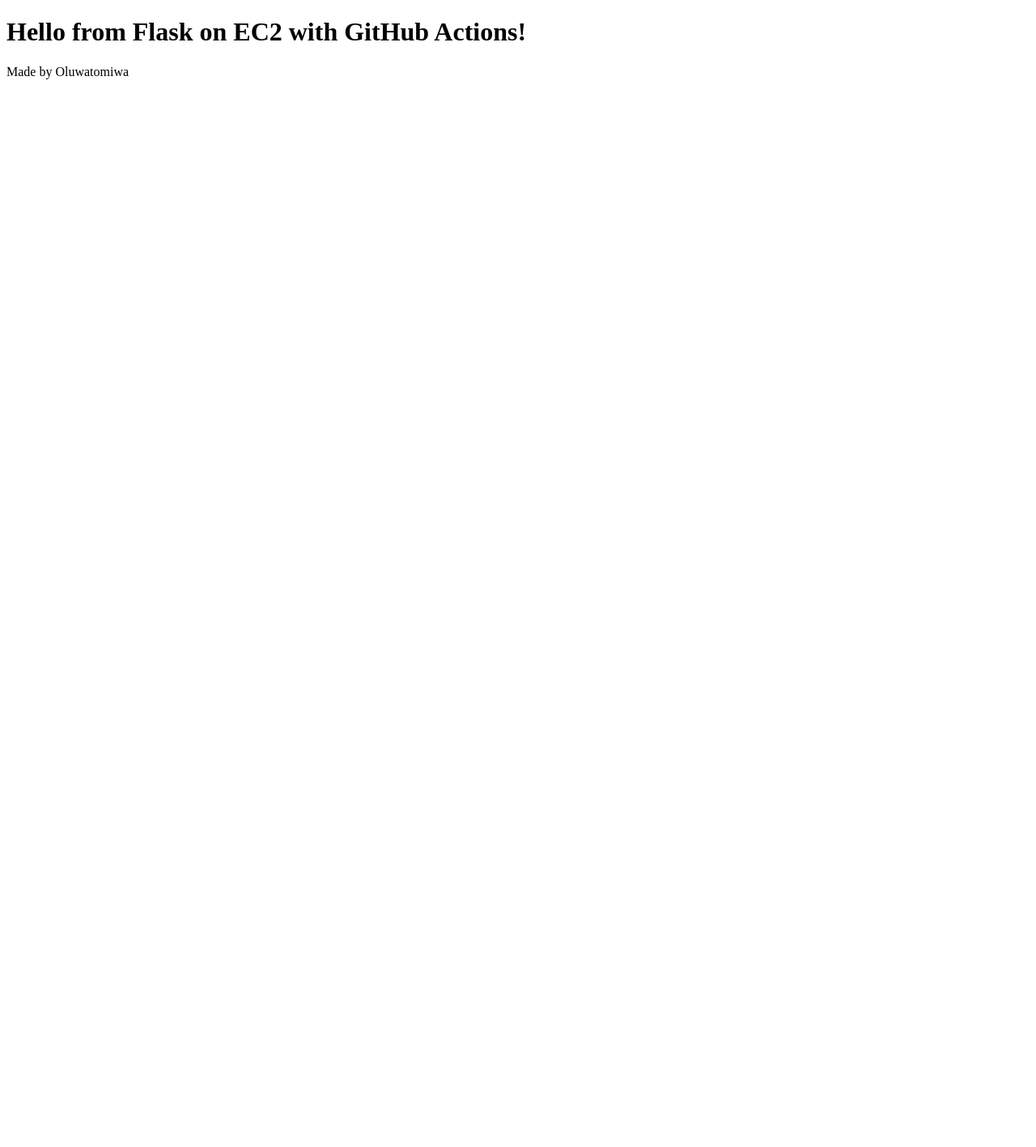
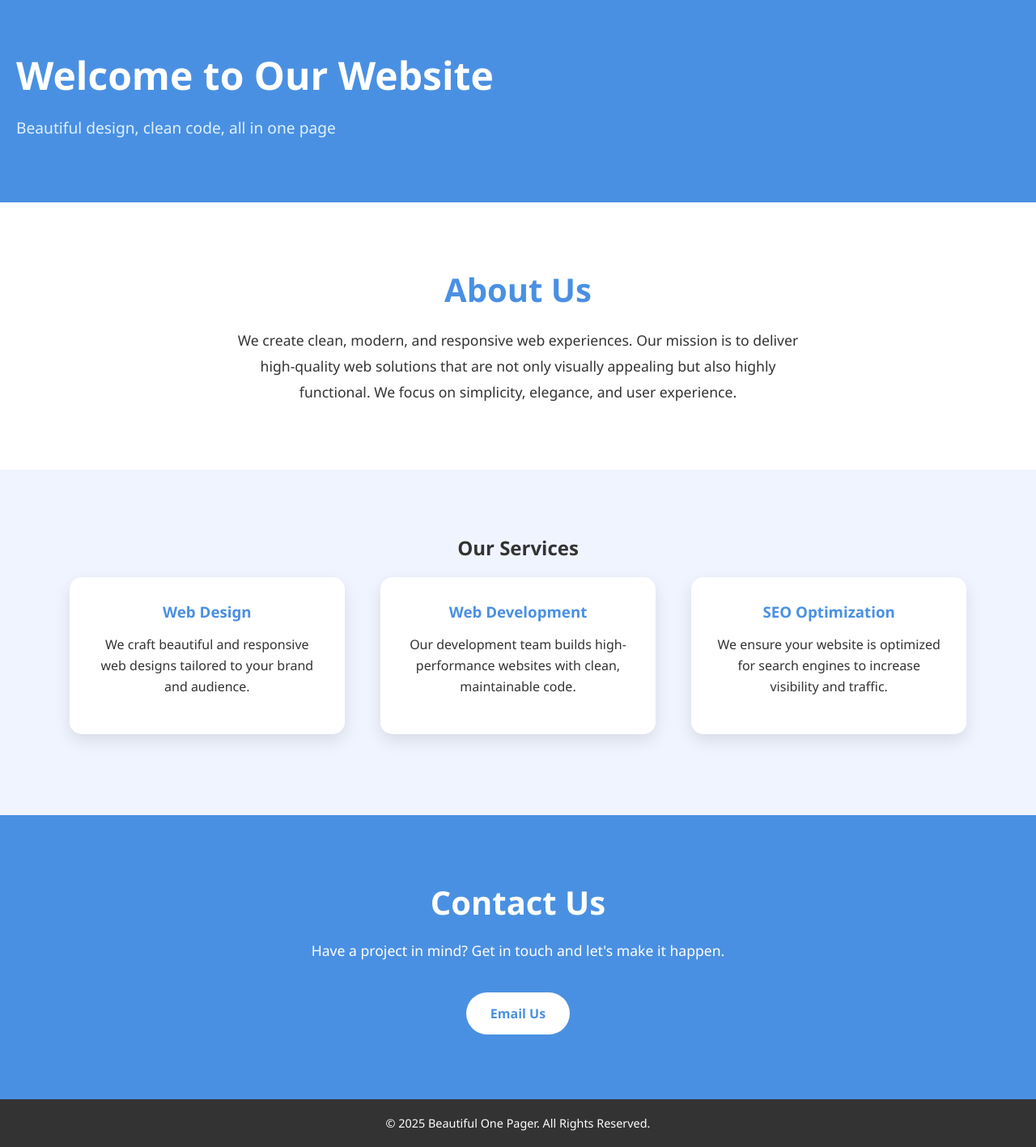
Before and after one commit to Tomiwa-S/potential-chainsaw, a Flask app: page / in a window 1280 px wide. Shown: the whole page at 81% size. Before the commit the page ends 98 px from the top, so only its background shows below. Run offline with Flask 3, Linux system fonts and the light colour scheme.

Commit message:
Bolu asked a question

```diff
--- a/templates/index.html
+++ b/templates/index.html
@@ -1,10 +1,179 @@
 <!DOCTYPE html>
-<html>
+<html lang="en">
 <head>
-    <title>Flask on EC2</title>
+  <meta charset="UTF-8">
+  <meta name="viewport" content="width=device-width, initial-scale=1.0">
+  <title>Beautiful One Pager</title>
+  <style>
+    /* Global Styles */
+    body {
+      margin: 0;
+      font-family: 'Segoe UI', Tahoma, Geneva, Verdana, sans-serif;
+      background: linear-gradient(135deg, #f0f4ff, #d9e8ff);
+      color: #333;
+    }
+    a {
+      text-decoration: none;
+      color: inherit;
+    }
+    h1, h2, h3 {
+      margin: 0;
+    }
+    section {
+      padding: 80px 20px;
+      text-align: center;
+    }
+
+    /* Header */
+    header {
+      background-color: #4a90e2;
+      color: white;
+      padding: 60px 20px;
+      box-shadow: 0 4px 6px rgba(0,0,0,0.1);
+    }
+    header h1 {
+      font-size: 3em;
+      margin-bottom: 10px;
+    }
+    header p {
+      font-size: 1.2em;
+      color: #e0f0ff;
+    }
+
+    /* About Section */
+    #about {
+      background-color: #fff;
+      color: #333;
+    }
+    #about h2 {
+      color: #4a90e2;
+      margin-bottom: 20px;
+      font-size: 2.5em;
+    }
+    #about p {
+      max-width: 700px;
+      margin: 0 auto;
+      font-size: 1.1em;
+      line-height: 1.8;
+    }
+
+    /* Services Section */
+    #services {
+      background-color: #f0f4ff;
+      color: #333;
+    }
+    .service-box {
+      display: inline-block;
+      width: 280px;
+      margin: 20px;
+      padding: 30px;
+      background: white;
+      border-radius: 15px;
+      box-shadow: 0 8px 20px rgba(0,0,0,0.1);
+      transition: transform 0.3s;
+    }
+    .service-box:hover {
+      transform: translateY(-10px);
+    }
+    .service-box h3 {
+      color: #4a90e2;
+      margin-bottom: 15px;
+    }
+    .service-box p {
+      font-size: 1em;
+      line-height: 1.6;
+    }
+
+    /* Contact Section */
+    #contact {
+      background-color: #4a90e2;
+      color: white;
+    }
+    #contact h2 {
+      margin-bottom: 20px;
+      font-size: 2.5em;
+    }
+    #contact p {
+      margin-bottom: 40px;
+      font-size: 1.1em;
+    }
+    #contact a {
+      display: inline-block;
+      background: white;
+      color: #4a90e2;
+      padding: 15px 30px;
+      border-radius: 50px;
+      font-weight: bold;
+      transition: background 0.3s, color 0.3s;
+    }
+    #contact a:hover {
+      background: #e0f0ff;
+      color: #333;
+    }
+
+    /* Footer */
+    footer {
+      background-color: #333;
+      color: white;
+      padding: 20px;
+      text-align: center;
+      font-size: 0.9em;
+    }
+
+    /* Responsive */
+    @media (max-width: 900px) {
+      .service-box {
+        width: 80%;
+      }
+    }
+  </style>
 </head>
 <body>
-    <h1>Hello from Flask on EC2 with GitHub Actions!</h1>
-    <p>Made by Oluwatomiwa</p>
+
+  <!-- Header -->
+  <header>
+    <h1>Welcome to Our Website</h1>
+    <p>Beautiful design, clean code, all in one page</p>
+  </header>
+
+  <!-- About Section -->
+  <section id="about">
+    <h2>About Us</h2>
+    <p>
+      We create clean, modern, and responsive web experiences.
+      Our mission is to deliver high-quality web solutions that are not only visually appealing but also highly functional.
+      We focus on simplicity, elegance, and user experience.
+    </p>
+  </section>
+
+  <!-- Services Section -->
+  <section id="services">
+    <h2>Our Services</h2>
+    <div class="service-box">
+      <h3>Web Design</h3>
+      <p>We craft beautiful and responsive web designs tailored to your brand and audience.</p>
+    </div>
+    <div class="service-box">
+      <h3>Web Development</h3>
+      <p>Our development team builds high-performance websites with clean, maintainable code.</p>
+    </div>
+    <div class="service-box">
+      <h3>SEO Optimization</h3>
+      <p>We ensure your website is optimized for search engines to increase visibility and traffic.</p>
+    </div>
+  </section>
+
+  <!-- Contact Section -->
+  <section id="contact">
+    <h2>Contact Us</h2>
+    <p>Have a project in mind? Get in touch and let's make it happen.</p>
+    <a href="mailto:contact@website.com">Email Us</a>
+  </section>
+
+  <!-- Footer -->
+  <footer>
+    &copy; 2025 Beautiful One Pager. All Rights Reserved.
+  </footer>
+
 </body>
 </html>
```
